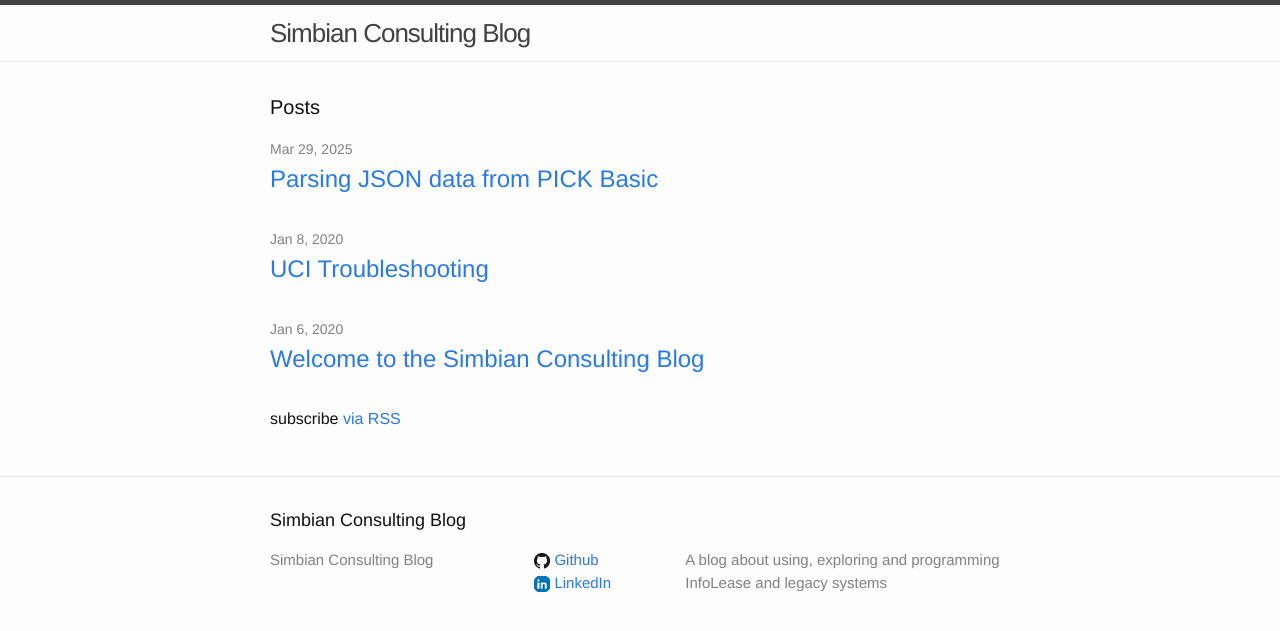
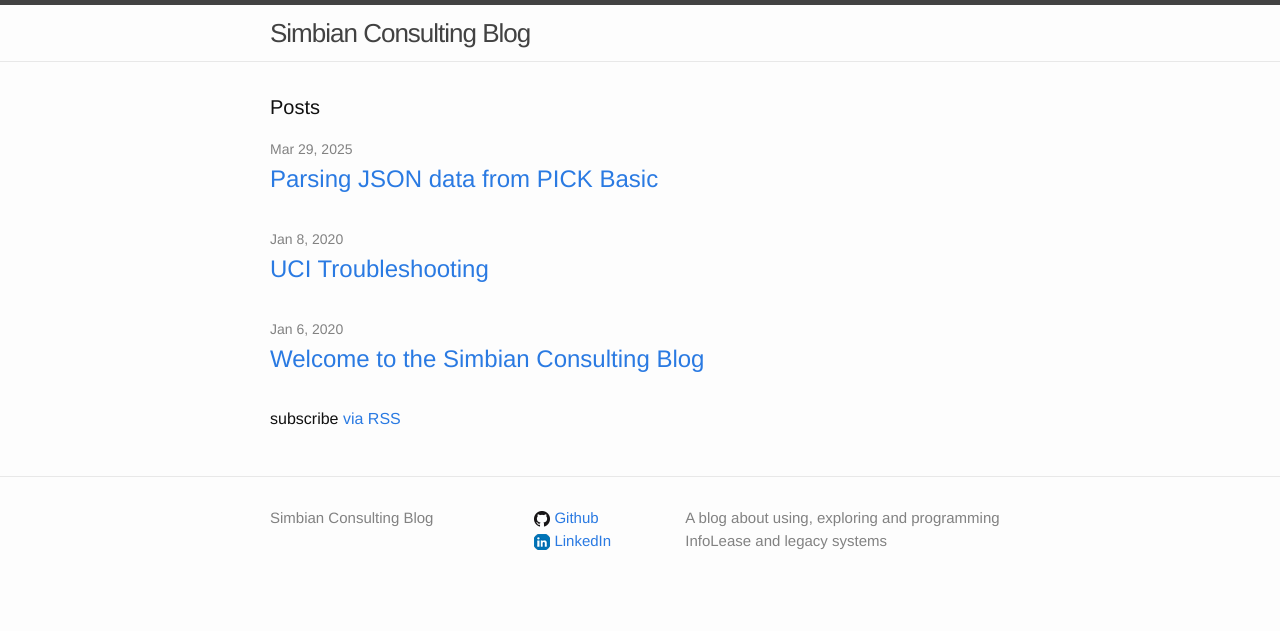
Before and after one commit to ianmcgowan/ianmcgowan.github.io, a Jekyll site: the page built from index.html, in a window 1280 px wide. Shown: the top 631 px of the page. Built offline with Jekyll 4.4.1, drawn with Linux system fonts in a browser that asks for light colours.

Commit message:
Clean up footer

```diff
--- a/_includes/footer.html
+++ b/_includes/footer.html
@@ -2,12 +2,10 @@
 
   <div class="wrapper">
 
-    <h2 class="footer-heading">{{ site.title }}</h2>
-
     <div class="footer-col-wrapper">
       <div class="footer-col footer-col-1">
         <ul class="contact-list">
-          <li>{{ site.title }}</li>
+          <li><a href="/"></a>{{ site.title }}</a></li>
           <li><a href="mailto:{{ site.email }}">{{ site.email }}</a></li>
         </ul>
       </div>
```
